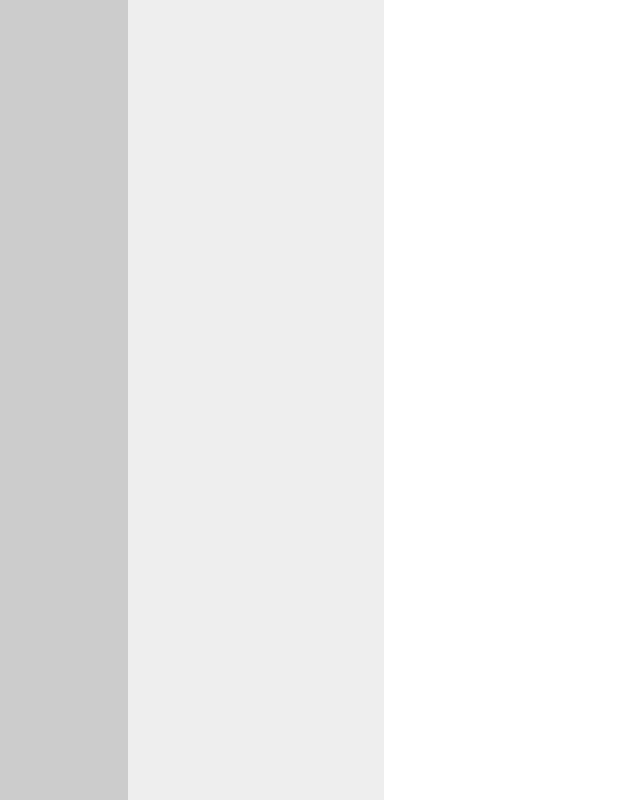
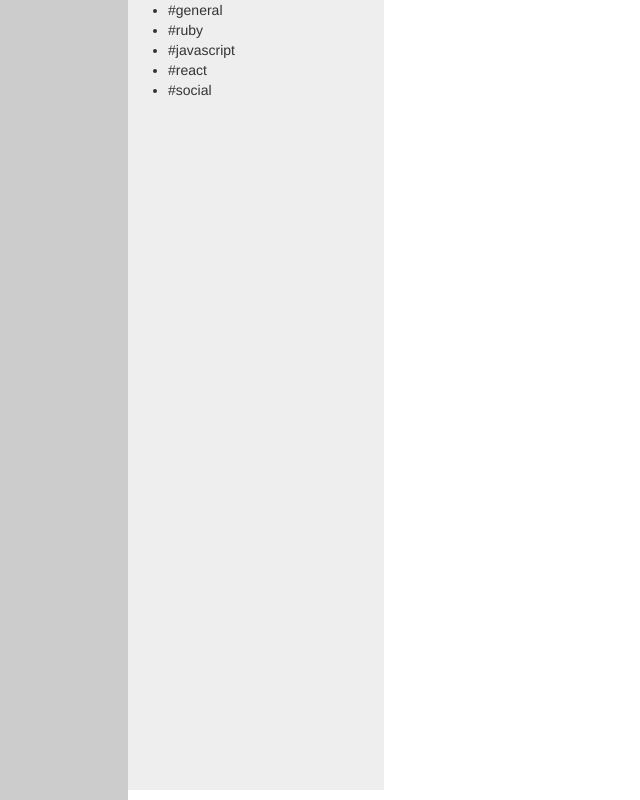
Before and after one commit to RyanofWoods/chat-redux, a React app: page / in a window 1280 px wide. Shown: the whole page, without its empty margins (0-640 px from the left). Built offline with nearby package versions, Linux system fonts and the light colour scheme.

Commit message:
add channel list and channels with selectedChannel functionaltiy

```diff
--- a/assets/stylesheets/application.scss
+++ b/assets/stylesheets/application.scss
@@ -1,6 +1,5 @@
 body {
   font-family: Helvetica;
-  color: white;
   background-color: #fff;
 }
 .app {
@@ -14,6 +13,10 @@ body {
   .channel-list {
     width: 20%;
     background-color: #eee;
+
+    li {
+      cursor: pointer;
+    }
   }
   .message-list {
     width: 70%;
--- a/package.json
+++ b/package.json
@@ -28,7 +28,8 @@
     "react": "16.2",
     "react-dom": "16.2",
     "react-redux": "^5.0.6",
-    "redux": "^3.7.2"
+    "redux": "^3.7.2",
+    "redux-logger": "^3.0.6"
   },
   "scripts": {
     "start": "webpack-dev-server --mode development",
--- a/src/actions/index.js
+++ b/src/actions/index.js
@@ -1 +1,9 @@
+/* eslint-disable import/prefer-default-export */
 // TODO: add and export your own actions
+
+export function selectChannel(channel) {
+  return {
+    type: 'SELECT_CHANNEL',
+    payload: channel
+  };
+}
--- /dev/null
+++ b/src/containers/channel.jsx
@@ -0,0 +1,34 @@
+/* eslint-disable jsx-a11y/no-noninteractive-element-interactions */
+import React, { Component } from 'react';
+import { bindActionCreators } from 'redux';
+import { connect } from 'react-redux';
+import { selectChannel } from '../actions/index';
+
+class Channel extends Component {
+  handleClick = () => {
+    this.props.selectChannel(this.props.channel);
+  }
+
+  render() {
+    return (
+      <li onClick={this.handleClick} >
+        #{this.props.channel}
+      </li>
+    );
+  }
+}
+
+function mapDispatchToProps(dispatch) {
+  return bindActionCreators(
+    { selectChannel },
+    dispatch
+  );
+}
+
+function mapStateToProps(state) {
+  return {
+    selectedChannel: state.channel
+  };
+}
+
+export default connect(mapStateToProps, mapDispatchToProps)(Channel);
--- a/src/containers/channel_list.jsx
+++ b/src/containers/channel_list.jsx
@@ -1,12 +1,30 @@
 /* eslint-disable react/prefer-stateless-function */
 import React, { Component } from 'react';
+import { connect } from 'react-redux';
+import Channel from './channel';
 
 class ChannelList extends Component {
+  shouldComponentUpdate() {
+    return false;
+  }
+
   render () {
     return (
-      <div className="channel-list" />
+      <ul className="channel-list">
+        {
+          this.props.channels.map((channel) => {
+            return (<Channel channel={channel} />);
+          })
+        }
+      </ul>
     );
   }
 }
 
-export default ChannelList;
+function mapStateToProps(state) {
+  return {
+    channels: state.channels
+  };
+}
+
+export default connect(mapStateToProps, null)(ChannelList);
--- a/src/index.jsx
+++ b/src/index.jsx
@@ -2,20 +2,33 @@
 import React from 'react';
 import ReactDOM from 'react-dom';
 import { Provider } from 'react-redux';
-import { createStore, combineReducers } from 'redux';
+import { createStore, combineReducers, applyMiddleware, compose } from 'redux';
+import { logger } from 'redux-logger';
 
 // internal modules
 import App from './components/app';
 import '../assets/stylesheets/application.scss';
 
+// reducers
+import selectedChannelReducer from './reducers/selected_channel_reducer';
+
+const composeEnhancers = __REDUX_DEVTOOLS_EXTENSION_COMPOSE__ || compose;
+const middlewares = composeEnhancers(applyMiddleware(logger));
+const initialState = {
+  messages: [],
+  channels: ['general', 'ruby', 'javascript', 'react', 'social'],
+  selectedChannel: 'general',
+  currentUser: 'Ryan' // currentUser: prompt('Choose a Username: ') || `anonymous${Math.floor((Math.random() * 1000))}`,
+};
+
 // State and reducers
 const reducers = combineReducers({
-  changeMe: (state = null, action) => state
+  selectedChannel: selectedChannelReducer
 });
 
 // render an instance of the component in the DOM
 ReactDOM.render(
-  <Provider store={createStore(reducers)}>
+  <Provider store={createStore(reducers, initialState, middlewares)}>
     <App />
   </Provider>,
   document.getElementById('root')
--- /dev/null
+++ b/src/reducers/selected_channel_reducer.js
@@ -0,0 +1,14 @@
+const selectedChannelReducer = (state, action) => {
+  if (state === undefined) {
+    return null;
+  }
+
+  switch (action.type) {
+    case 'SELECT_CHANNEL':
+      return action.payload;
+    default:
+      return state;
+  }
+};
+
+export default selectedChannelReducer;
```
Also changed, not shown: 2 other files (tests, documents, lock files or other folders).
